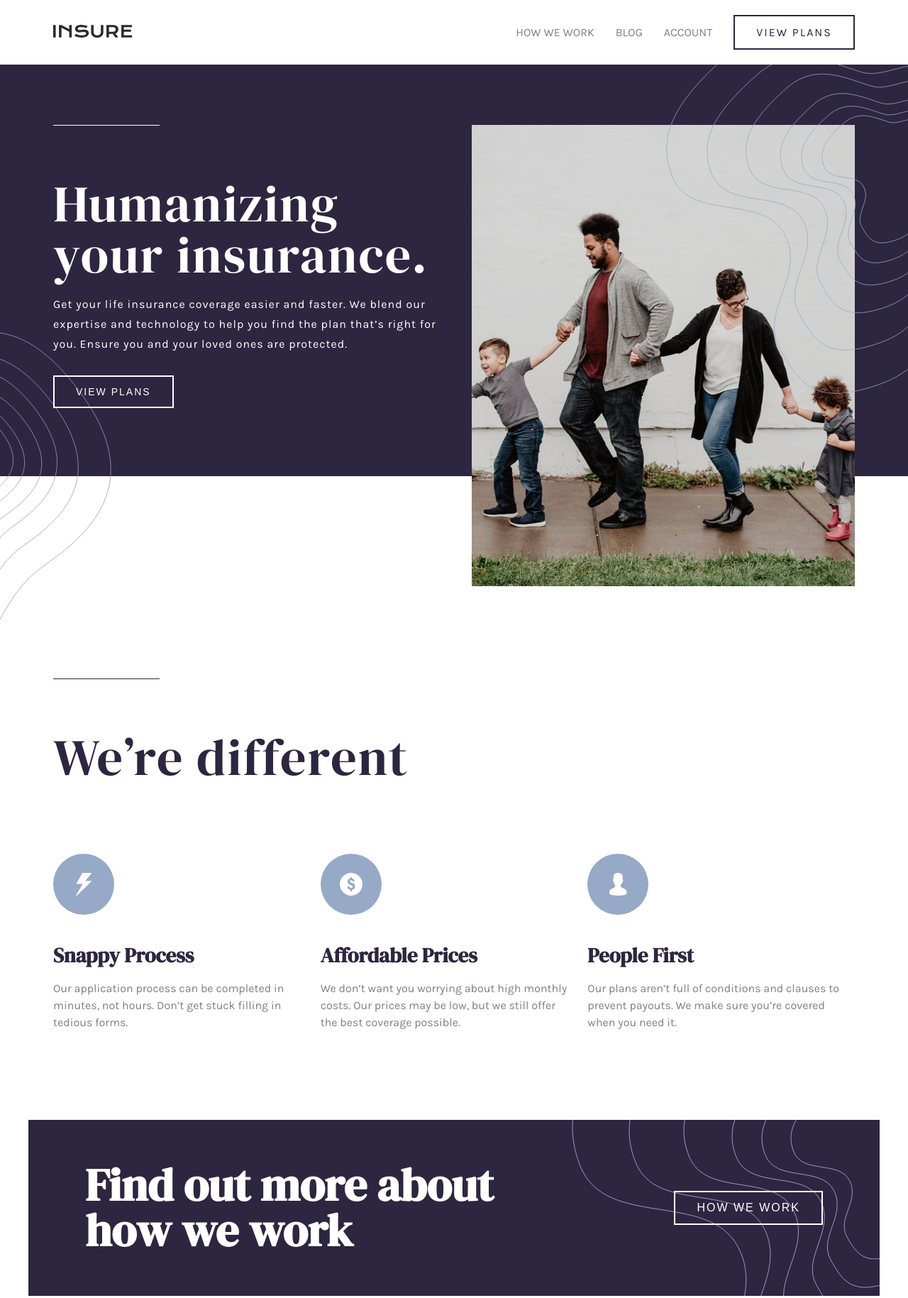
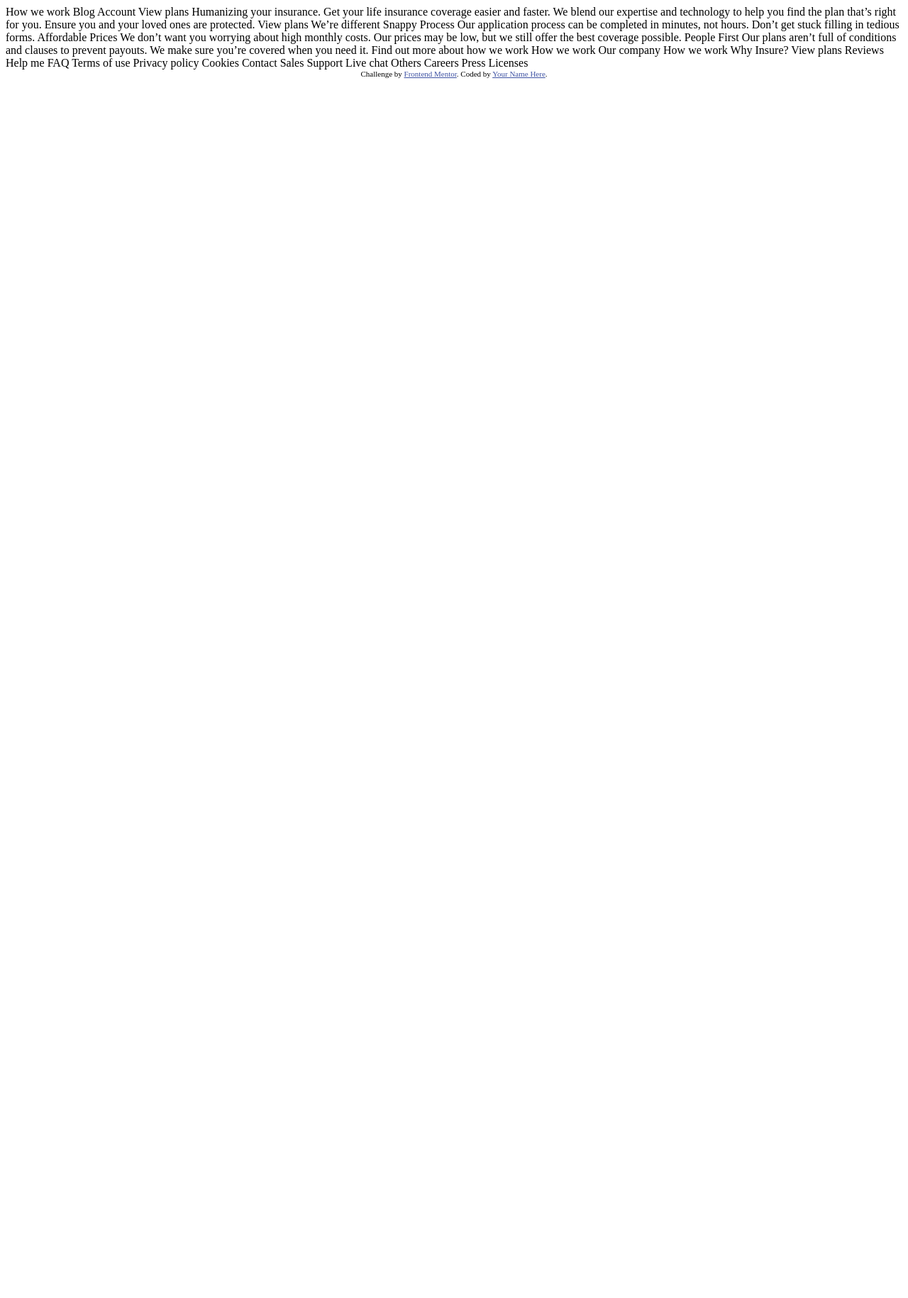
Before and after one commit to Alexcmyk/Insure-Home-Page, a plain HTML site: page index.html in a window 1280 px wide. Shown: the top 1829 px of the page at 71% size. After the commit the page ends 800 px from the top, so only its background shows below. Drawn offline with Linux system fonts and the light colour scheme.

Commit message:
Deletes old code and starts over

```diff
--- a/index.html
+++ b/index.html
@@ -1,198 +1,85 @@
 <!DOCTYPE html>
 <html lang="en">
-
 <head>
   <meta charset="UTF-8">
-  <meta name="viewport" content="width=device-width, initial-scale=1.0">
-  <!-- displays site properly based on user's device -->
+  <meta name="viewport" content="width=device-width, initial-scale=1.0"> <!-- displays site properly based on user's device -->
 
   <link rel="icon" type="image/png" sizes="32x32" href="./images/favicon-32x32.png">
-  <link rel="stylesheet" href="style.css">
+
   <title>Frontend Mentor | Insure landing page</title>
 
   <!-- Feel free to remove these styles or customise in your own stylesheet 👍 -->
   <style>
-    .attribution {
-      font-size: 11px;
-      text-align: center;
-    }
-
-    .attribution a {
-      color: hsl(228, 45%, 44%);
-    }
+    .attribution { font-size: 11px; text-align: center; }
+    .attribution a { color: hsl(228, 45%, 44%); }
   </style>
 </head>
-
 <body>
 
-  <nav>
-    <div class="container">
-      <div class="flex">
+  How we work
+  Blog
+  Account
+  View plans
 
-        <div>
-          <img src="./images/logo.svg" alt="Insure logo">
-        </div>
+  Humanizing your insurance.
 
-        <ul>
-          <li><a href="#">How we work</a></li>
-          <li><a href="#">Blog</a></li>
-          <li><a href="#">Account</a></li>
-          <li><a class="btn btn-reverse" href="#">View plans</a></li>
-        </ul>
+  Get your life insurance coverage easier and faster. We blend our expertise
+  and technology to help you find the plan that’s right for you. Ensure you
+  and your loved ones are protected.
 
-      </div>
-    </div>
-  </nav>
+  View plans
 
-  <header>
-    <div class="container">
+  We’re different
 
-      <div class="flex align-start">
+  Snappy Process
 
-        <div class="left">
-          <h1>Humanizing your insurance.</h1>
-          <p> Get your life insurance coverage easier and faster. We blend our expertise
-            and technology to help you find the plan that’s right for you. Ensure you
-            and your loved ones are protected.</p>
-          <button class="btn">View plans</button>
-        </div>
+  Our application process can be completed in minutes, not hours. Don’t get
+  stuck filling in tedious forms.
 
-        <img class="header__img" src="./images/image-intro-desktop.jpg" alt="Family holding hands">
+  Affordable Prices
 
-        <!-- Header bg elements -->
-        <img class="header__img__right" src="./images/bg-pattern-intro-right-desktop.svg">
-        <img class="header__img__left" src="./images/bg-pattern-intro-left-desktop.svg">
+  We don’t want you worrying about high monthly costs. Our prices may be low,
+  but we still offer the best coverage possible.
 
-      </div>
+  People First
 
-    </div>
-  </header>
+  Our plans aren’t full of conditions and clauses to prevent payouts. We make
+  sure you’re covered when you need it.
 
-  <section class="container were_different">
-    <h2>We’re different</h2>
-    <div class="flex">
+  Find out more about how we work
 
-      <div>
-        <img src="./images/icon-snappy-process.svg"></imh>
-        <h3>Snappy Process</h3>
-        <p>Our application process can be completed in minutes, not hours. Don’t get
-          stuck filling in tedious forms.</p>
-      </div>
+  How we work
 
-      <div>
-        <img src="./images/icon-affordable-prices.svg"></imh>
-        <h3>Affordable Prices</h3>
-        <p>We don’t want you worrying about high monthly costs. Our prices may be low,
-          but we still offer the best coverage possible.</p>
-      </div>
+  Our company
 
-      <div>
-        <img src="./images/icon-people-first.svg"></imh>
-        <h3>People First</h3>
-        <p> Our plans aren’t full of conditions and clauses to prevent payouts. We make
-          sure you’re covered when you need it.</p>
-      </div>
+  How we work
+  Why Insure?
+  View plans
+  Reviews
 
-    </div>
-  </section>
+  Help me
 
-  <section class="container bg-violet">
-    <div class="flex hww">
+  FAQ
+  Terms of use
+  Privacy policy
+  Cookies
 
-      <div>
-        <h4>Find out more about how we work</h4>
-      </div>
+  Contact
 
+  Sales
+  Support
+  Live chat
 
-      <button class="btn">How we work</button>
+  Others
 
+  Careers
+  Press
+  Licenses
 
-    </div>
-  </section>
-
-  <footer>
-    <div class="container">
-      <div class="flex align-start border-bottom">
-
-        <div>
-          <img src="./images/logo.svg" alt="Footer Logo">
-        </div>
-
-        <ul class="flex social">
-          <li>
-            <a href="#">
-              <img src="./images/icon-facebook.svg" alt="">
-            </a>
-          </li>
-          <li>
-            <a href="#">
-              <img src="./images/icon-twitter.svg" alt="">
-            </a>
-          </li>
-          <li>
-            <a href="#">
-              <img src="./images/icon-pinterest.svg" alt="">
-            </a>
-          </li>
-          <li>
-            <a href="#">
-              <img src="./images/icon-instagram.svg" alt="">
-            </a>
-          </li>
-        </ul>
-
-      </div>
-
-      <div class="flex align-start">
-
-        <div>
-          <h4>Our Company</h4>
-          <ul>
-            <li><a href="#">How we work</a></li>
-            <li><a href="#">Why insure?</a></li>
-            <li><a href="#">View plans</a></li>
-            <li><a href="#">Reviews</a></li>
-          </ul>
-        </div>
-
-        <div>
-          <h4>Help me</h4>
-          <ul>
-            <li><a href="#">FAQ</a></li>
-            <li><a href="#">Terms of use</a></li>
-            <li><a href="#">Privacy policy</a></li>
-            <li><a href="#">Cookies</a></li>
-          </ul>
-        </div>
-
-        <div>
-          <h4>Contact</h4>
-          <ul>
-            <li><a href="#">Sales</a></li>
-            <li><a href="#">Support</a></li>
-            <li><a href="#">Live chat</a></li>
-          </ul>
-        </div>
-
-        <div>
-          <h4>Others</h4>
-          <ul>
-            <li><a href="#">Sales</a></li>
-            <li><a href="#">Support</a></li>
-            <li><a href="#">Live chat</a></li>
-          </ul>
-        </div>
-
-      </div>
-    </div>
 
   <div class="attribution">
     Challenge by <a href="https://www.frontendmentor.io?ref=challenge" target="_blank">Frontend Mentor</a>.
-      Coded by <a href="https://alexcmyk.github.io/Javascript-Slider/">Alexander Kirts</a>.
+    Coded by <a href="#">Your Name Here</a>.
   </div>
-
-  </footer>
-
 </body>
-
 </html>
--- a/style.css
+++ /dev/null
@@ -1,332 +0,0 @@
-@import url('https://fonts.googleapis.com/css2?family=DM+Serif+Display&family=Karla:wght@400;700&display=swap');
-
-:root {
-    --main-color: hsl(256, 26%, 20%);
-    --secondary-color: hsl(216, 30%, 68%);
-
-    --title-color: hsl(270, 9%, 17%);
-    --body-type-color: hsl(273, 4%, 51%);
-    --footer-bg: hsl(0, 0%, 98%);
-}
-
-/*
-*  html5resetcss
-*/
-html,body,div,span,object,iframe,h1,h2,h3,h4,h5,h6,p,blockquote,pre,abbr,address,cite,code,del,dfn,em,img,ins,kbd,q,samp,small,strong,sub,sup,var,b,i,dl,dt,dd,ol,ul,li,fieldset,form,label,legend,table,caption,tbody,tfoot,thead,tr,th,td,article,aside,canvas,details,figcaption,figure,footer,header,hgroup,menu,nav,section,summary,time,mark,audio,video{margin:0;padding:0;border:0;outline:0;font-size:100%;vertical-align:baseline;background:transparent}
-body{line-height:1}
-article,aside,details,figcaption,figure,footer,header,hgroup,menu,nav,section{display:block}
-nav ul{list-style:none}
-blockquote,q{quotes:none}
-blockquote:before,blockquote:after,q:before,q:after{content:none}
-a{margin:0;padding:0;font-size:100%;vertical-align:baseline;background:transparent}
-ins{background-color:#ff9;color:#000;text-decoration:none}
-mark{background-color:#ff9;color:#000;font-style:italic;font-weight:bold}
-del{text-decoration:line-through}
-abbr[title],dfn[title]{border-bottom:1px dotted;cursor:help}
-table{border-collapse:collapse;border-spacing:0}
-hr{display:block;height:1px;border:0;border-top:1px solid #ccc;margin:1em 0;padding:0}
-input,select{vertical-align:middle}
-
-html {
-    font-size: 100%;
-    box-sizing: border-box;
-}
-
-*, *::after, *::before {
-    box-sizing: inherit;
-}
-
-ul {
-    list-style: none;
-}
-
-body {
-    font-size: 16px;
-    font-family: 'Karla', sans-serif;
-    color: var(--body-type-color);
-    font-weight: 400;
-}
-
-h1,
-h2,
-h3 {
-    font-family: 'DM Serif Display', serif;
-}
-
-h1 {
-    font-weight: 400;
-    font-size: 4.5em;
-    letter-spacing: 2px;
-    position: relative;
-    margin: 0;
-    padding-top: 75px;
-}
-
-h1::before {
-    content: '';
-    background-color: #fff;
-    position: absolute;
-    top:0;
-    left: 0;
-    height: 1px;
-    width: 150px;
-}
-
-h2 {
-    font-weight: 400;
-    font-size: 4.5em;
-    letter-spacing: 2px;
-    color: var(--main-color);
-    position: relative;
-    padding-top: 75px;
-    margin-bottom: 100px;
-}
-
-h2::before {
-    content: '';
-    background-color: var(--main-color);
-    position: absolute;
-    top:0;
-    left: 0;
-    height: 1px;
-    width: 150px;
-}
-
-h3 {
-    color: var(--main-color);
-    font-size: 1.8em;
-    margin-bottom: 20px;
-}
-
-.btn {
-    background-color: transparent;
-    cursor: pointer;
-    padding: 13px 30px;
-    border: 2px solid #fff;
-    color: #fff;
-    text-transform: uppercase;
-    font-size: 16px;
-    letter-spacing: 2px;
-    transition: all 0.3s ease;
-}
-
-.btn:hover {
-    color: var(--main-color);
-    background-color: #fff;
-}
-
-.btn-reverse {
-    background-color: transparent;
-    border: 2px solid var(--main-color);
-    color: var(--main-color);
-    transition: all 0.3s ease
-}
-
-.btn-reverse:hover {
-    background-color: var(--main-color);
-    color: #fff;
-}
-
-.container {
-    margin: 0 auto;
-    max-width: 100%;
-    padding: 35px;
-    width: 1200px;
-}
-
-.flex {
-    display: flex;
-    align-items: center;
-    justify-content: space-between;
-}
-
-.align-start {
-    align-items: flex-start;
-    margin-bottom: -40px;
-}
-
-.flex > div {
-    flex:1
-}
-
-/* Nav Styles */
-nav ul {
-    display: flex;
-}
-
-nav li {
-    margin-left: 30px;
-}
-
-nav li a {
-    color: var( --body-type-color);
-    text-transform: uppercase;
-    text-decoration: none;
-    font-size: 16px;
-    transition: color 0.3s ease;
-}
-
-nav li a:hover {
-    color: var(--main-color);
-}
-
-/* Header Styles */
-
-header {
-    color: #fff;
-    background-color: var( --main-color);
-    padding: 50px 0;
-    position: relative;
-    margin-bottom: 250px;
-}
-
-header * {
-    z-index: 1;
-}
-
-header .left {
-    padding-right: 15px;
-}
-
-header .left p {
-    margin-top: 20px;
-    line-height: 1.75;
-    letter-spacing: 1px;
-}
-
-.header__img__right {
-    position: absolute;
-    top: 0;
-    right: 0;
-    height: 80%;
-    width: auto;
-}
-
-.header__img__left {
-    position: absolute;
-    bottom: 0px;
-    left: 0;
-    height: 70%;
-    transform: translateY(50%);
-    width: auto;
-    z-index: 0;
-}
-
-header .btn {
-    margin-top: 30px;
-    font-size: 14px;
-}
-
-/* other bg placement */
-
-/* header::after {
-    content: '';
-    background-image: url(./images/bg-pattern-intro-right-desktop.svg);
-    background-repeat: no-repeat;
-    background-position: top right;
-    position: absolute;
-    top:0;
-    right: 0;
-    width: 100%;
-    height: 100%;
-} */
-
-/* header::before {
-    content: '';
-    background-image: url(./images/bg-pattern-intro-left-desktop.svg);
-    background-repeat: no-repeat;
-    background-position: bottom left;
-    position: absolute;
-    top:0;
-    right: 0;
-    transform: translateY(50%);
-    width: 100%;
-    height: 100%;
-} */
-
-.header__img {
-    margin-bottom: -200px;
-}
-
-/* Section Styles */
-
-.were_different {
-    margin-bottom: 90px;
-}
-
-.were_different p {
-    line-height: 1.5;
-    padding-right: 20px;
-}
-
-.were_different img {
-    margin-bottom: 40px;
-}
-
-.bg-violet {
-    background-color: var(--main-color);
-    margin-bottom: 90px;
-    background-image: url(./images/bg-pattern-how-we-work-desktop.svg);
-    background-repeat: no-repeat;
-    /* background-size: 40% 100%; background stretch */
-    background-position: right top;
-    padding: 60px 80px;
-}
-
-
-.hww h4 {
-    padding: 0;
-    font-size: 4em;
-    font-family: 'DM Serif Display', serif;
-    color: #fff;
-    width: 75%;
-}
-
-
-/* Footer Styles */
-
-footer {
-    background-color: var(--footer-bg);
-    background-image: url(./images/bg-pattern-footer-desktop.svg);
-    background-repeat: no-repeat;
-    background-position: top left;
-    text-transform: uppercase;
-    padding: 30px 0;
-}
-
-footer h4 {
-    margin-bottom: 40px;
-    color: var(--main-color);
-}
-
-.social li:not(:last-of-type) {
-    margin-right: 20px;
-}
-
-.social li:hover a img {
-    color: red;
-}
-
-footer li {
-    margin-bottom: 10px;
-}
-
-footer li a {
-    color: var(--body-type-color);
-    text-decoration: none;
-    transition: all 0.3s ease;
-}
-
-footer li a:hover {
-    color: var(--main-color);
-}
-
-.border-bottom {
-    padding-bottom: 30px;
-    border-bottom: 1px solid var(--body-type-color);
-    margin-bottom: 100px;
-}
-
-.attribution {
-    margin-top: 50px;
-}
```
Lines whose indentation alone changed are shown as unchanged.
